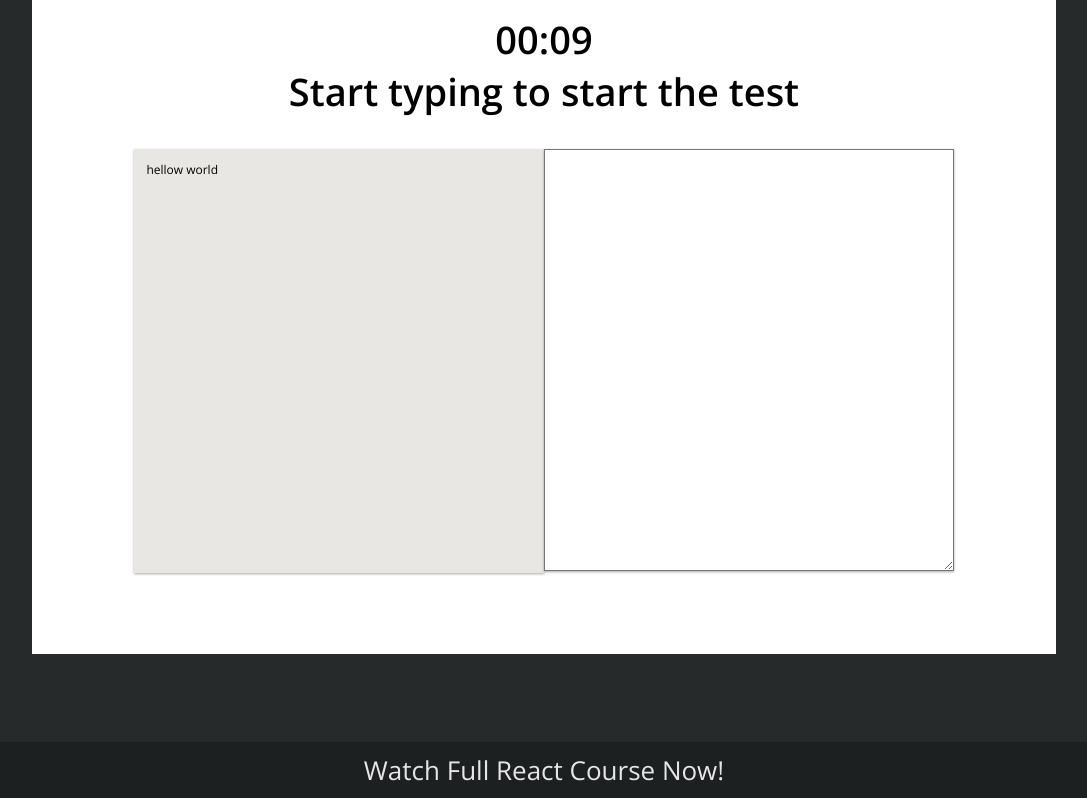
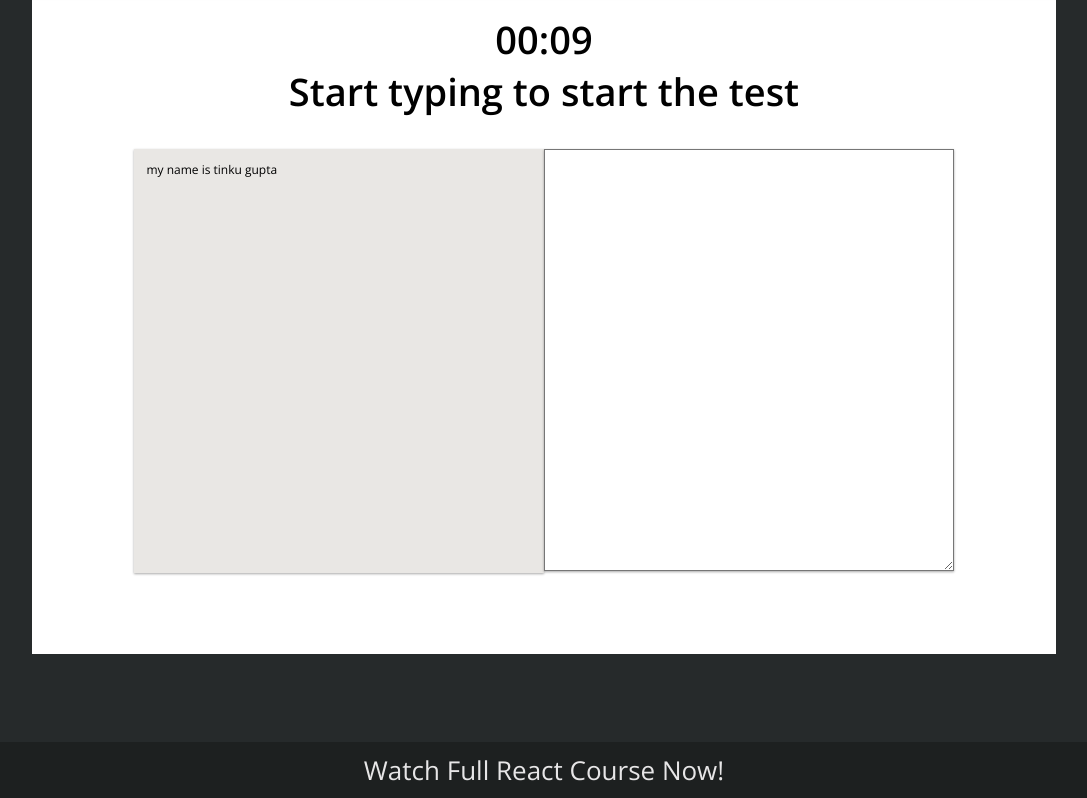
Before and after one commit to tinkugupta5/typing_game, a React (Create React App) app: page / in a window 1280 px wide. Shown: the part 1093-1891 px from the top of the page, without its empty margins (96-1183 px from the left). Built offline with nearby package versions, Linux system fonts and the light colour scheme; no server answers.

Commit message:
23 jan 2022

```diff
--- a/src/component/App/App.jsx
+++ b/src/component/App/App.jsx
@@ -12,7 +12,7 @@ class App extends React.Component {
 
 
     state = {
-        selectedparagraph :"hellow world",
+        selectedparagraph :"my name is tinku gupta",
         timeStarted: false,
         timeRemaining: TotalTime,
         words:170,
@@ -24,12 +24,12 @@ class App extends React.Component {
 
 
     componentDidMount () {
-        fetch(ServiceUrl)
-        .then((response) => response.text())
-        .then((data) => {
-             this.setState({ selectedparagraph: data });
-            console.log(data);
-    });
+    //     fetch(ServiceUrl)
+    //     .then((response) => response.text())
+    //     .then((data) => {
+    //          this.setState({ selectedparagraph: data });
+    //         console.log(data);
+    // });
     }
 
     render () {
```
